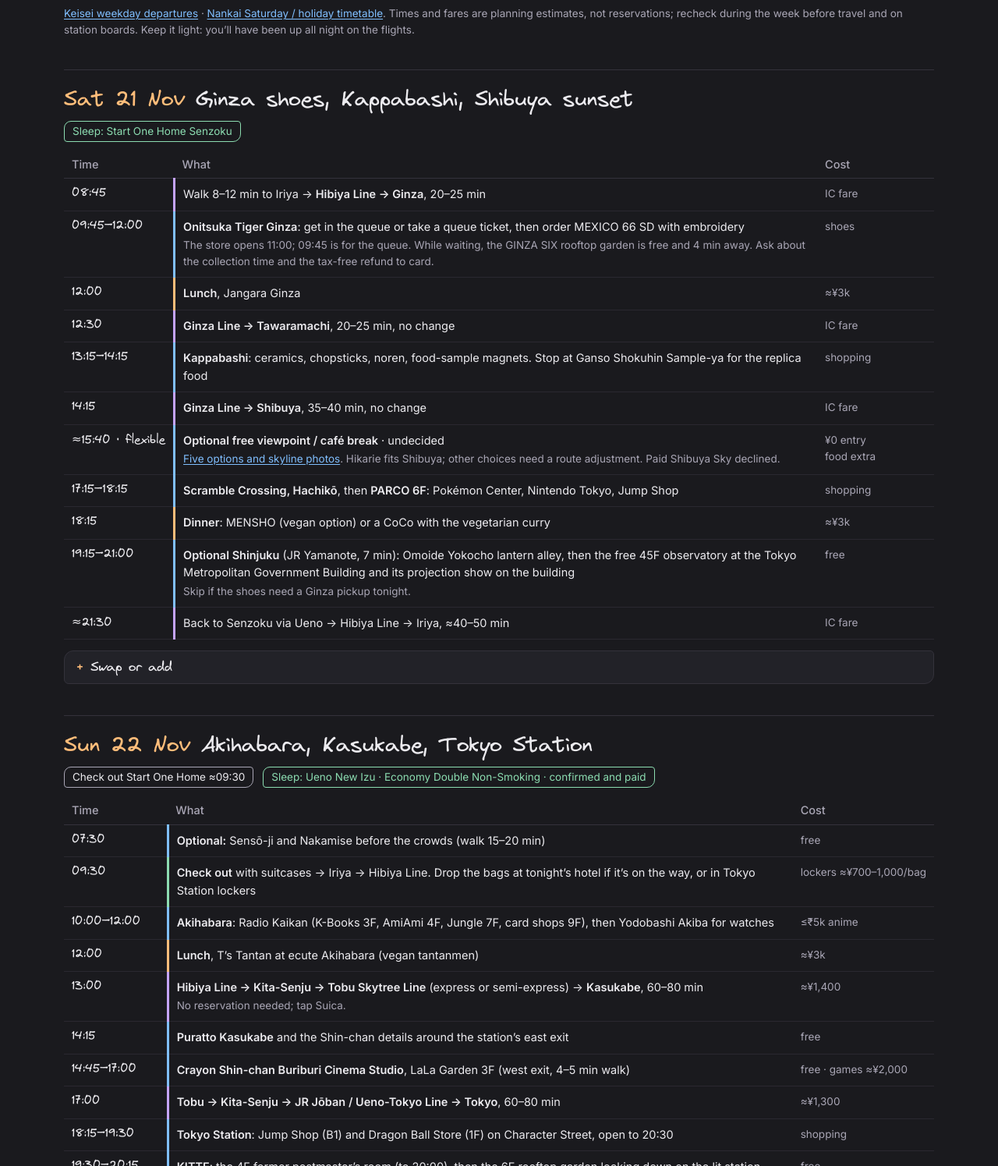
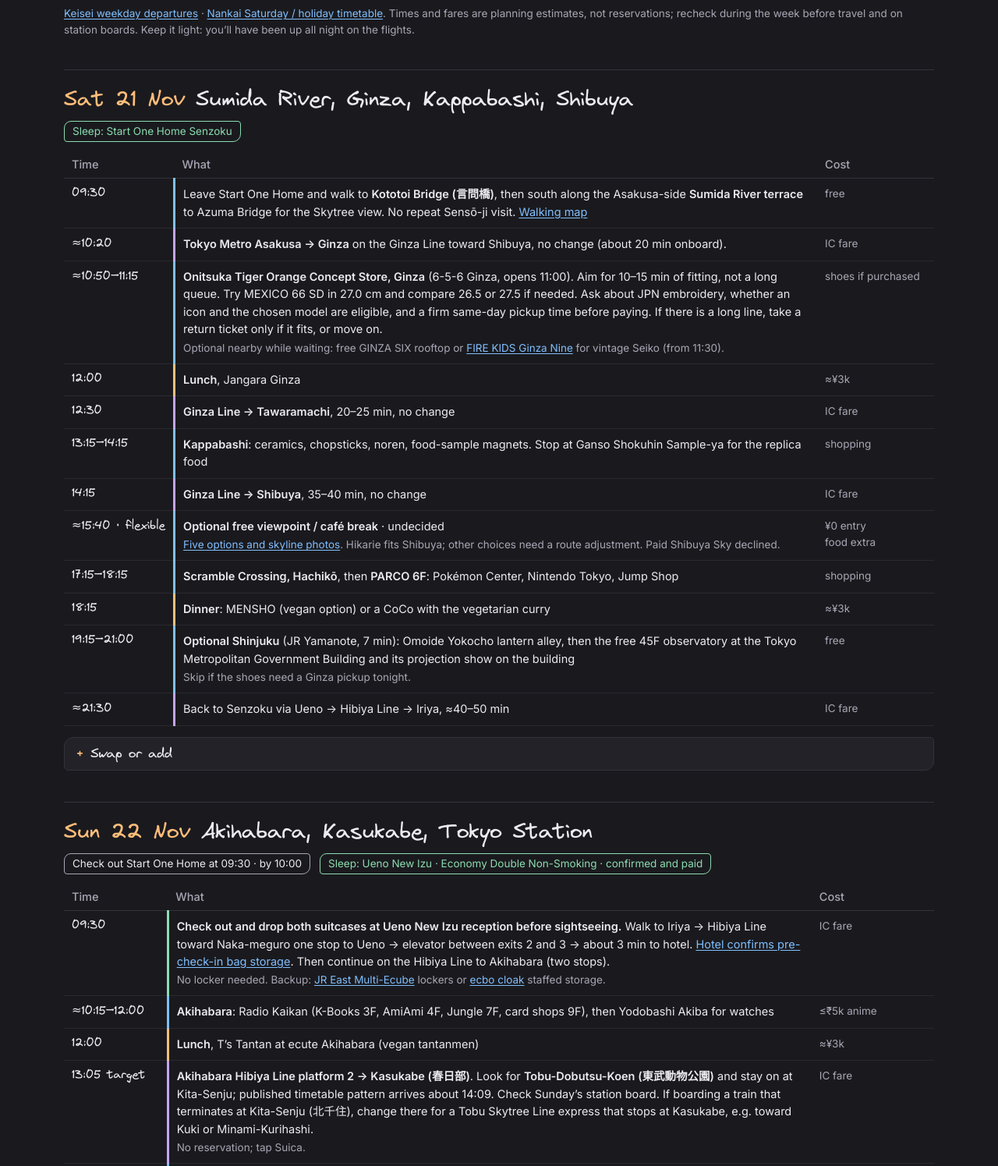
Before and after one commit to rohan-patnaik/japan-trip-2026, a plain HTML site: page plan.html in a window 1280 px wide. Shown: the part 2417-3912 px from the top of the page at 78% size. Drawn offline with Linux system fonts and the light colour scheme.

Commit message:
Update Nov 21–22 Tokyo itinerary and luggage plan

```diff
--- a/plan.html
+++ b/plan.html
@@ -49,11 +49,12 @@
 </section>
 
 <!-- 21 -->
-<section class="day" id="d21"><div class="day-head"><span class="date">Sat 21 Nov</span><h2>Ginza shoes, Kappabashi, Shibuya sunset</h2></div>
+<section class="day" id="d21"><div class="day-head"><span class="date">Sat 21 Nov</span><h2>Sumida River, Ginza, Kappabashi, Shibuya</h2></div>
 <div class="stay"><span>Sleep: Start One Home Senzoku</span></div>
 <table class="tl"><thead><tr><th>Time</th><th>What</th><th>Cost</th></tr></thead><tbody>
-<tr class="train"><td class="t">08:45</td><td>Walk 8–12 min to Iriya → <b>Hibiya Line → Ginza</b>, 20–25 min</td><td class="c">IC fare</td></tr>
-<tr class="sight"><td class="t">09:45–12:00</td><td><b>Onitsuka Tiger Ginza</b>: get in the queue or take a queue ticket, then order MEXICO 66 SD with embroidery<span class="how">The store opens 11:00; 09:45 is for the queue. While waiting, the GINZA SIX rooftop garden is free and 4 min away. Ask about the collection time and the tax-free refund to card.</span></td><td class="c">shoes</td></tr>
+<tr class="sight"><td class="t">09:30</td><td>Leave Start One Home and walk to <b>Kototoi Bridge (言問橋)</b>, then south along the Asakusa-side <b>Sumida River terrace</b> to Azuma Bridge for the Skytree view. No repeat Sensō-ji visit. <a href="https://www.google.com/maps/dir/?api=1&amp;origin=2-4-8+Senzoku+Tokyo&amp;destination=Azuma+Bridge+Tokyo&amp;waypoints=Kototoi+Bridge+Tokyo&amp;travelmode=walking">Walking map</a></td><td class="c">free</td></tr>
+<tr class="train"><td class="t">≈10:20</td><td><b>Tokyo Metro Asakusa → Ginza</b> on the Ginza Line toward Shibuya, no change (about 20 min onboard).</td><td class="c">IC fare</td></tr>
+<tr class="sight"><td class="t">≈10:50–11:15</td><td><b>Onitsuka Tiger Orange Concept Store, Ginza</b> (6-5-6 Ginza, opens 11:00). Aim for 10–15 min of fitting, not a long queue. Try MEXICO 66 SD in 27.0 cm and compare 26.5 or 27.5 if needed. Ask about JPN embroidery, whether an icon and the chosen model are eligible, and a firm same-day pickup time before paying. If there is a long line, take a return ticket only if it fits, or move on.<span class="how">Optional nearby while waiting: free GINZA SIX rooftop or <a href="https://firekids.jp/user_data/store-location">FIRE KIDS Ginza Nine</a> for vintage Seiko (from 11:30).</span></td><td class="c">shoes if purchased</td></tr>
 <tr class="food"><td class="t">12:00</td><td><b>Lunch</b>, Jangara Ginza</td><td class="c">≈¥3k</td></tr>
 <tr class="train"><td class="t">12:30</td><td><b>Ginza Line → Tawaramachi</b>, 20–25 min, no change</td><td class="c">IC fare</td></tr>
 <tr class="sight"><td class="t">13:15–14:15</td><td><b>Kappabashi</b>: ceramics, chopsticks, noren, food-sample magnets. Stop at Ganso Shokuhin Sample-ya for the replica food</td><td class="c">shopping</td></tr>
@@ -65,6 +66,7 @@
 <tr class="train"><td class="t">≈21:30</td><td>Back to Senzoku via Ueno → Hibiya Line → Iriya, ≈40–50 min</td><td class="c">IC fare</td></tr>
 </tbody></table>
 <details><summary>Swap or add</summary><div class="in"><ul>
+<li><b>Harajuku, optional:</b> 30–45 min on Cat Street toward Omotesando for streetwear. Do it instead of the free viewpoint or Shinjuku, not on top of both. Save Akihabara for Sunday.</li>
 <li><b>Shibuya Hikarie 11F Sky Lobby</b>: free indoor view of Shibuya’s rail lines, 4 min from Scramble Square. One possible replacement; not selected. <a href="index.html#tokyo-viewpoints">Compare all five</a>.</li>
 <li><b>Sample-making workshop</b> at Ganso Sample-ya: ≈40 min, ¥3,300 each. Fun, but only if Onitsuka finishes early. <a href="https://www.reddit.com/r/JapanTravelTips/comments/1ll4jek/">Reddit</a></li>
 </ul></div></details>
@@ -72,19 +74,18 @@
 
 <!-- 22 -->
 <section class="day" id="d22"><div class="day-head"><span class="date">Sun 22 Nov</span><h2>Akihabara, Kasukabe, Tokyo Station</h2></div>
-<div class="stay"><span class="out">Check out Start One Home ≈09:30</span><span>Sleep: Ueno New Izu · Economy Double Non-Smoking · confirmed and paid</span></div>
+<div class="stay"><span class="out">Check out Start One Home at 09:30 · by 10:00</span><span>Sleep: Ueno New Izu · Economy Double Non-Smoking · confirmed and paid</span></div>
 <table class="tl"><thead><tr><th>Time</th><th>What</th><th>Cost</th></tr></thead><tbody>
-<tr class="sight"><td class="t">07:30</td><td><b>Optional:</b> Sensō-ji and Nakamise before the crowds (walk 15–20 min)</td><td class="c">free</td></tr>
-<tr class="hotel"><td class="t">09:30</td><td><b>Check out</b> with suitcases → Iriya → Hibiya Line. Drop the bags at tonight’s hotel if it’s on the way, or in Tokyo Station lockers</td><td class="c">lockers ≈¥700–1,000/bag</td></tr>
-<tr class="sight"><td class="t">10:00–12:00</td><td><b>Akihabara</b>: Radio Kaikan (K-Books 3F, AmiAmi 4F, Jungle 7F, card shops 9F), then Yodobashi Akiba for watches</td><td class="c">≤₹5k anime</td></tr>
+<tr class="hotel"><td class="t">09:30</td><td><b>Check out and drop both suitcases at Ueno New Izu reception before sightseeing.</b> Walk to Iriya → Hibiya Line toward Naka-meguro one stop to Ueno → elevator between exits 2 and 3 → about 3 min to hotel. <a href="https://www.izuhotel.co.jp/faq/">Hotel confirms pre-check-in bag storage</a>. Then continue on the Hibiya Line to Akihabara (two stops). <span class="how">No locker needed. Backup: <a href="https://multiecube.com/">JR East Multi-Ecube</a> lockers or <a href="https://cloak.ecbo.io/en">ecbo cloak</a> staffed storage.</span></td><td class="c">IC fare</td></tr>
+<tr class="sight"><td class="t">≈10:15–12:00</td><td><b>Akihabara</b>: Radio Kaikan (K-Books 3F, AmiAmi 4F, Jungle 7F, card shops 9F), then Yodobashi Akiba for watches</td><td class="c">≤₹5k anime</td></tr>
 <tr class="food"><td class="t">12:00</td><td><b>Lunch</b>, T’s Tantan at ecute Akihabara (vegan tantanmen)</td><td class="c">≈¥3k</td></tr>
-<tr class="train"><td class="t">13:00</td><td><b>Hibiya Line → Kita-Senju → Tobu Skytree Line</b> (express or semi-express) → <b>Kasukabe</b>, 60–80 min<span class="how">No reservation needed; tap Suica.</span></td><td class="c">≈¥1,400</td></tr>
+<tr class="train"><td class="t">13:05 target</td><td><b>Akihabara Hibiya Line platform 2 → Kasukabe (春日部)</b>. Look for <b>Tobu-Dobutsu-Koen (東武動物公園)</b> and stay on at Kita-Senju; published timetable pattern arrives about 14:09. Check Sunday’s station board. If boarding a train that terminates at Kita-Senju (北千住), change there for a Tobu Skytree Line express that stops at Kasukabe, e.g. toward Kuki or Minami-Kurihashi.<span class="how">No reservation; tap Suica.</span></td><td class="c">IC fare</td></tr>
 <tr class="sight"><td class="t">14:15</td><td><b>Puratto Kasukabe</b> and the Shin-chan details around the station’s east exit</td><td class="c">free</td></tr>
 <tr class="sight"><td class="t">14:45–17:00</td><td><b>Crayon Shin-chan Buriburi Cinema Studio</b>, LaLa Garden 3F (west exit, 4–5 min walk)</td><td class="c">free · games ≈¥2,000</td></tr>
 <tr class="train"><td class="t">17:00</td><td><b>Tobu → Kita-Senju → JR Jōban / Ueno-Tokyo Line → Tokyo</b>, 60–80 min</td><td class="c">≈¥1,300</td></tr>
 <tr class="sight"><td class="t">18:15–19:30</td><td><b>Tokyo Station</b>: Jump Shop (B1) and Dragon Ball Store (1F) on Character Street, open to 20:30</td><td class="c">shopping</td></tr>
 <tr class="sight"><td class="t">19:30–20:15</td><td><b>KITTE</b>: the 4F former postmaster’s room (to 20:00), then the 6F rooftop garden looking down on the lit station</td><td class="c">free</td></tr>
-<tr class="hotel"><td class="t">≈20:40–20:50</td><td><b>Check in at Ueno New Izu first</b>, leave bags and freshen up. From KITTE allow ≈25–35 min: walk to Tokyo Station → JR Yamanote / Keihin-Tōhoku Line to Ueno → walk to the hotel<span class="how">Economy Double Non-Smoking confirmed and paid; voucher initial check-in closes 23:30. Travel and arrival times are planning estimates.</span></td><td class="c">IC fare; hotel prepaid</td></tr>
+<tr class="hotel"><td class="t">≈20:40–20:50</td><td><b>Check in at Ueno New Izu</b>, collect the suitcases from reception and freshen up. From KITTE allow ≈25–35 min: walk to Tokyo Station → JR Yamanote / Keihin-Tōhoku Line to Ueno → walk to the hotel<span class="how">Economy Double Non-Smoking confirmed and paid; voucher initial check-in closes 23:30. Travel and arrival times are planning estimates.</span></td><td class="c">IC fare; hotel prepaid</td></tr>
 </tbody></table>
 <details id="d22-evening" open><summary>Optional after check-in · Shinobazu Pond + late dessert</summary><div class="in">
 <p>Only if you still feel like going out: this local loop is flexible and can be shortened or skipped. All times below are <b>JST</b>; walking times are estimates.</p>
```
